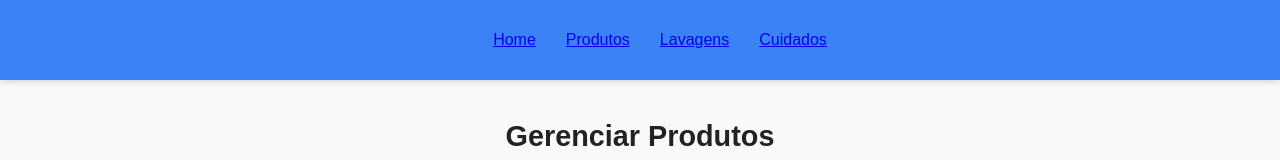
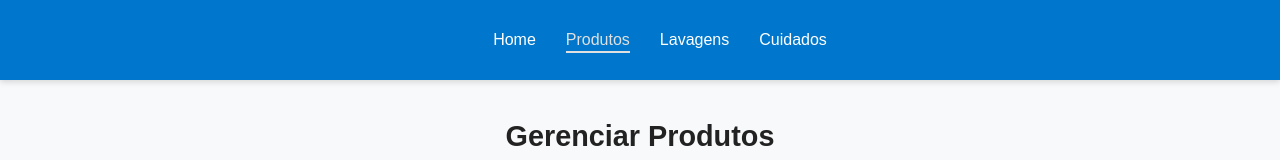
Before and after one commit to Danilo994/RotinaCapilar, a React (Vite) app in the folder front-rotina-capilar/: page /produtos in a window 1280 px wide. Shown: the top 160 px of the page. Built offline with nearby package versions, Linux system fonts and the light colour scheme; no server answers.

Commit message:
css header

```diff
--- a/front-rotina-capilar/src/pages/Lavagens.jsx
+++ b/front-rotina-capilar/src/pages/Lavagens.jsx
@@ -17,8 +17,12 @@ function Lavagens(){
         setLavagens(response.data);
     }
 
-    function handleChange(e){
-        setForm({ ...form, [e.target.name]: e.target.name});
+    const handleChange = (e) => {
+        const { name, value } = e.target;
+        setForm((prev) => ({
+          ...prev,
+          [name]: value
+        }));
     }
 
     async function handleSalvar() {
@@ -40,6 +44,7 @@ function Lavagens(){
     async function handleExcluir(id) {
         if(!window.confirm("Deseja excluir esta lavagem?")) return;
         await api.delete(`/Lavagem/${id}`);
+        carregaLavagens();
     }
 
     return (
@@ -89,7 +94,7 @@ function Lavagens(){
                   <button className="edit" onClick={() => handleEditar(l)}>Editar</button>
                 </td>
                 <td>
-                  <button className="delete" onClick={() => handleExcluir(l.idProduto)}>Excluir</button>
+                  <button className="delete" onClick={() => handleExcluir(l.idLavagem)}>Excluir</button>
                 </td>
               </tr>
             ))
--- a/front-rotina-capilar/src/pages/Produtos.jsx
+++ b/front-rotina-capilar/src/pages/Produtos.jsx
@@ -17,8 +17,12 @@ function Produtos(){
         setProdutos(response.data);
     }
 
-    function handleChange(e){
-        setForm({ ...form, [e.target.name]: e.target.name});
+    const handleChange = (e) => {
+        const { name, value } = e.target;
+        setForm((prev) => ({
+          ...prev,
+          [name]: value
+        }));
     }
 
     async function handleSalvar() {
@@ -40,6 +44,7 @@ function Produtos(){
     async function handleExcluir(id) {
         if(!window.confirm("Deseja excluir este produto?")) return;
         await api.delete(`/Produtos/${id}`);
+        carregaProdutos();
     }
 
     return (
--- a/front-rotina-capilar/src/services/api.js
+++ b/front-rotina-capilar/src/services/api.js
@@ -1,7 +1,7 @@
 import axios from "axios";
 
 const api = axios.create({
-    baseURL: "https://localhost:7126/api",
+    baseURL: "http://localhost:5278/api",
 });
 
 export default api;
--- a/front-rotina-capilar/src/styles/Header.css
+++ b/front-rotina-capilar/src/styles/Header.css
@@ -1,5 +1,5 @@
 .header {
-    background-color: #3b82f6;
+    background-color: #0077cc;;
     color: white;
     padding: 15px 0;
     position: sticky;
@@ -15,13 +15,18 @@
     gap: 30px;
 }
 
-.menu li {
+.menu a {
     color: white;
     text-decoration: none;
     font-weight: 500;
     transition: color 0.3s;
 }
 
-.menu li:hover, .menu li.active {
-    color: #ffeb3b;
+.menu a:hover, .menu a.active {
+    color: #e0e0e0;
 }
+
+.menu a.active {
+    border-bottom: 2px solid #e0e0e0;
+    padding-bottom: 3px;
+}
```
Also changed, not shown: 21 other files (tests, documents, lock files or other folders).
